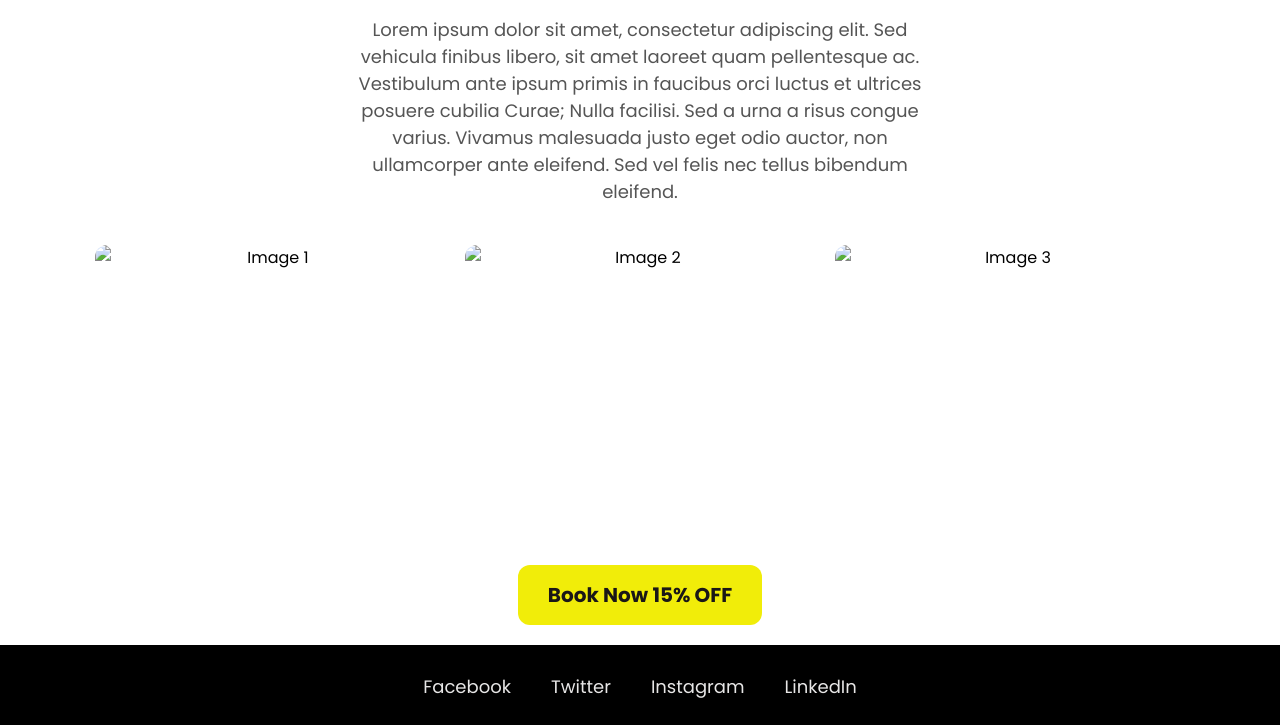
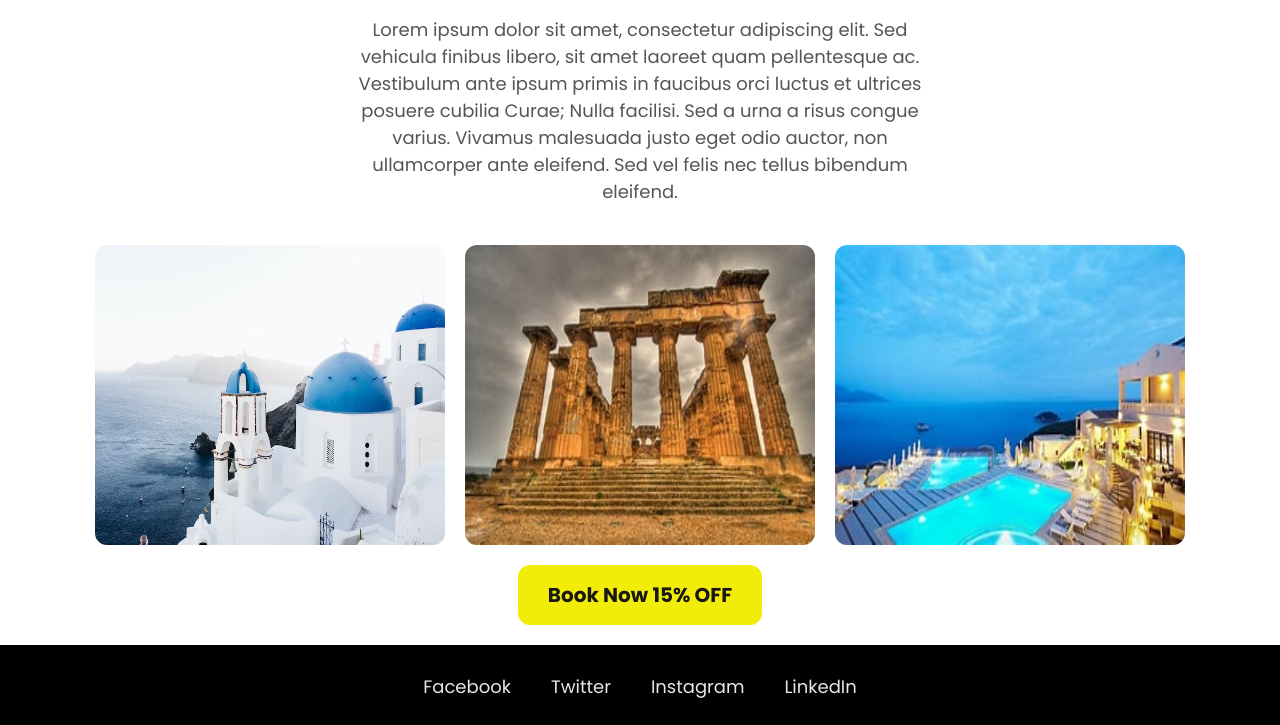
Before and after one commit to CodeWithHaris7/Swat-Travel-Agency, a plain HTML site: page greece.html in a window 1280 px wide. Shown: the part 202-927 px from the top of the page. Drawn offline with Linux system fonts and the light colour scheme; the site is published under a folder, as on GitHub Pages, so addresses that start at the root find nothing.

Commit message:
Update greece.html

```diff
--- a/greece.html
+++ b/greece.html
@@ -87,9 +87,9 @@
             ante eleifend. Sed vel felis nec tellus bibendum eleifend.
         </p>
         <div class="image-container">
-            <img src="/Greece.jpg" alt="Image 1">
-            <img src="/greece_2.jpg" alt="Image 2">
-            <img src="/greece_3.jpg" alt="Image 3">
+            <img src="Greece.jpg" alt="Image 1">
+            <img src="greece_2.jpg" alt="Image 2">
+            <img src="greece_3.jpg" alt="Image 3">
         </div>
         <a href="#">Book Now 15% OFF</a>
     </section>
```
